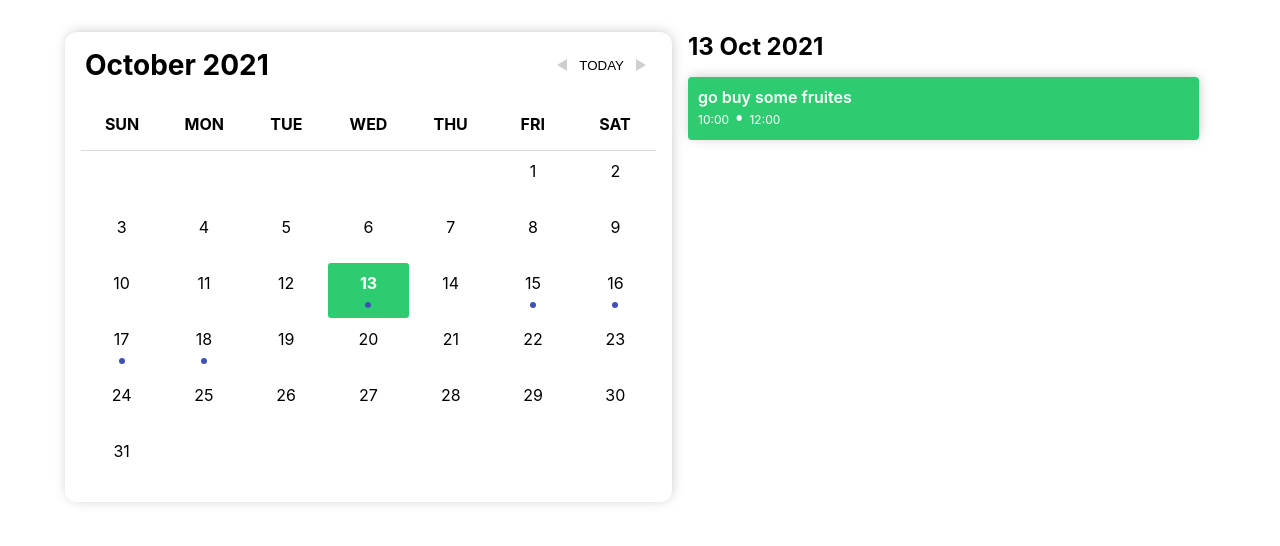
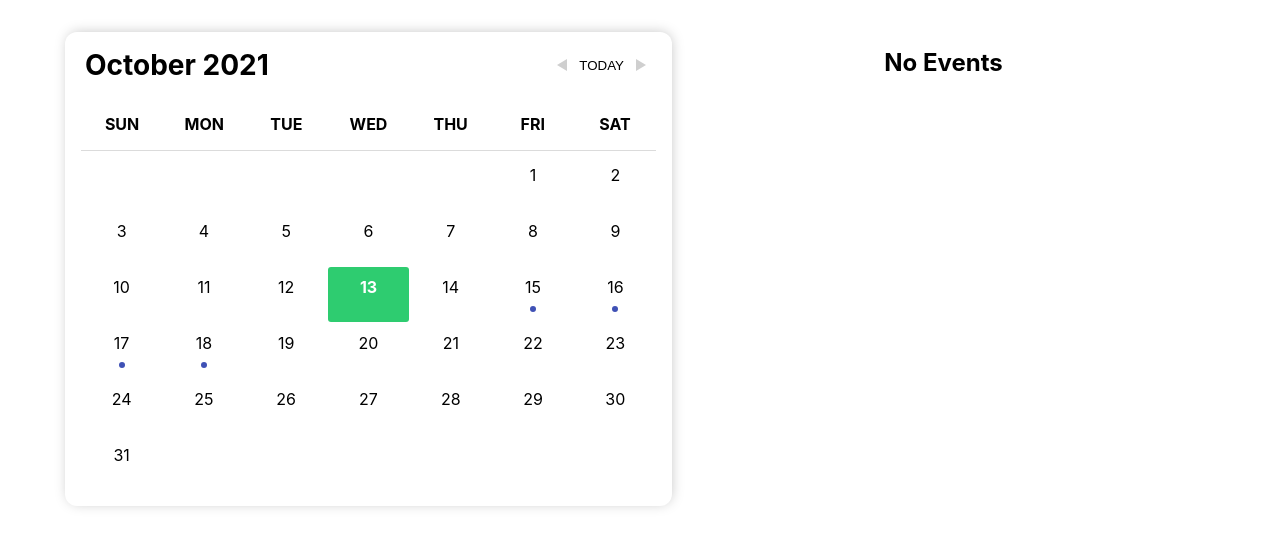
Before and after one commit to mushroomgead/my-calendar, a React (Create React App) app: page / in a window 1280 px wide. Shown: the top 546 px of the page. Built offline with nearby package versions, Linux system fonts and the light colour scheme.

Commit message:
refactor code

```diff
--- a/src/App.js
+++ b/src/App.js
@@ -8,7 +8,7 @@ import {
   selectEvent,
   setCurrentDate,
   setEventData,
-} from "./features/Event/eventSlice";
+} from "./libs/eventSlice";
 
 const Container = styled.div`
   display: flex;
--- a/src/data/events.js
+++ b/src/data/events.js
@@ -1,38 +1,32 @@
 export const EVENTS_DATA = [
   {
-    date: "2021-10-13",
-    time: "10:00",
+    date: `2021-10-15`,
+    time: `10:00`,
     durationMinute: 120,
-    title: "go buy some fruites",
+    title: `go buy some fruites`,
   },
   {
-    date: "2021-10-15",
-    time: "10:00",
+    date: `2021-10-15`,
+    time: `23:30`,
     durationMinute: 120,
-    title: "go buy some fruites",
+    title: `watch a football match`,
   },
   {
-    date: "2021-10-15",
-    time: "23:30",
-    durationMinute: 120,
-    title: "watch a football match",
+    date: `2021-10-17`,
+    time: `10:30`,
+    durationMinute: 210,
+    title: `shopping`,
   },
   {
-    date: "2021-10-17",
-    time: "10:30",
-    durationMinute: 210,
-    title: "shopping",
+    date: `2021-10-17`,
+    time: `11:30`,
+    durationMinute: 60,
+    title: `lunch with friends`,
   },
   {
-    date: "2021-10-17",
-    time: "11:30",
-    durationMinute: 60,
-    title: "lunch with friends",
-  },
-  {
-    date: "2021-10-18",
-    time: "08:00",
+    date: `2021-10-18`,
+    time: `08:00`,
     durationMinute: 480,
-    title: "office day",
+    title: `office day`,
   },
 ];
--- a/src/features/Calendar/DayList.js
+++ b/src/features/Calendar/DayList.js
@@ -1,12 +1,13 @@
 import styled, { css } from "styled-components";
 import { setDayJs, isSameDate } from "../../utils/date";
-import { checkHasEvent } from "./utils";
+import { checkHasEvents } from "./utils";
 
 const Container = styled.span`
   display: grid;
   grid-template-columns: repeat(7, 1fr);
   grid-gap: 1px;
   border-top: 1px solid #dbdbdb;
+  padding-top: 4px;
 `;
 
 const DayItem = styled.span`
@@ -52,7 +53,7 @@ export default function DayList(props) {
       ))}
       {daysInMonth?.map((date, i) => {
         const currentDate = setDayJs(`${year}-${month + 1}-${date}`);
-        const hasEvents = checkHasEvent(events, currentDate);
+        const hasEvents = checkHasEvents(events, currentDate);
         const isSelected = isSameDate(selectedDate, currentDate);
 
         return (
--- a/src/features/Calendar/MonthPicker.js
+++ b/src/features/Calendar/MonthPicker.js
@@ -10,12 +10,6 @@ const Container = styled.div`
 `;
 
 const Button = styled.button`
-  background: transparent;
-  border: 0;
-  cursor: pointer;
-`;
-
-const ButtonToday = styled.button`
   background: transparent;
   border: 0;
   cursor: pointer;
@@ -44,6 +38,7 @@ const ArrowRight = styled.div`
 const Picker = styled.div`
   display: flex;
 `;
+
 export default function MonthPicker({
   month,
   year,
@@ -56,11 +51,11 @@ export default function MonthPicker({
       <Date>{getMonthName(month, year)}</Date>
       <Picker>
         <Button onClick={setPrevMonth}>
-          <ArrowLeft></ArrowLeft>
+          <ArrowLeft />
         </Button>
-        <ButtonToday onClick={setToday}>TODAY</ButtonToday>
+        <Button onClick={setToday}>TODAY</Button>
         <Button onClick={setNextMonth}>
-          <ArrowRight></ArrowRight>
+          <ArrowRight />
         </Button>
       </Picker>
     </Container>
--- a/src/features/Calendar/index.js
+++ b/src/features/Calendar/index.js
@@ -1,10 +1,11 @@
+import { useEffect, useState } from "react";
 import styled from "styled-components";
-import { useEffect, useState } from "react";
+import { CURRENT_YEAR, CURRENT_MONTH, TODAY, setDayJs } from "../../utils/date";
 import { getNumberOfDaysInMonth } from "./utils";
+
 import DaysOfWeek from "./DaysOfWeek";
 import MonthPicker from "./MonthPicker";
 import DayList from "./DayList";
-import { CURRENT_YEAR, CURRENT_MONTH, TODAY, setDayJs } from "../../utils/date";
 
 const Container = styled.div`
   width: 50%;
--- a/src/features/Calendar/utils.js
+++ b/src/features/Calendar/utils.js
@@ -22,7 +22,7 @@ export function getNumberOfDaysInMonth(year, month) {
   };
 }
 
-export function checkHasEvent(events, currentDate) {
+export function checkHasEvents(events, currentDate) {
   return !!events.find((event) =>
     isBetweenDate(currentDate, event.startDate, event.endDate)
   );
--- a/src/features/Event/index.js
+++ b/src/features/Event/index.js
@@ -1,7 +1,7 @@
 import { useSelector } from "react-redux";
 import styled from "styled-components";
 import { setDayJs, isBetweenDate, formatDate } from "../../utils/date";
-import { selectCurrentDate, selectEvent } from "./eventSlice";
+import { selectCurrentDate, selectEvent } from "../../libs/eventSlice";
 import EmptyEvent from "./EmptyEvent";
 import EventItem from "./EventItem";
 
@@ -35,7 +35,6 @@ export default function Event() {
       <EventList>
         <Header>{formatDate(selectedDate)}</Header>
         {currentEvents.map((event) => {
-          if (!event) return null;
           return (
             <EventItem
               key={event.title}
--- a/src/features/Event/utils.js
+++ b/src/features/Event/utils.js
@@ -1,7 +1,10 @@
 import { getStartDate } from "../../utils/date";
 import { isSameDate } from "../../utils/date";
 
-export function setPeriod(event) {
+const FORMAT_TIME = "HH:mm";
+const FORMAT_DATE_TIME = "HH:mm DD MMMM YYYY";
+
+export function setPeriodTime(event) {
   const date = event.date;
   const durationMinute = event.durationMinute;
   const timeArgs = event.time.split(":");
@@ -17,8 +20,8 @@ export function setPeriod(event) {
   };
 }
 
-export const getPeriodTime = (event, selectedDate, fieldDate) => {
+export function getPeriodTime(event, selectedDate, fieldDate) {
   return isSameDate(selectedDate, event[fieldDate])
-    ? event[fieldDate].format("HH:mm")
-    : event[fieldDate].format("HH:mm DD MMMM YYYY");
-};
+    ? event[fieldDate].format(FORMAT_TIME)
+    : event[fieldDate].format(FORMAT_DATE_TIME);
+}
--- a/src/index.js
+++ b/src/index.js
@@ -1,6 +1,6 @@
 import React from "react";
 import ReactDOM from "react-dom";
-import { store } from "./app/store";
+import { store } from "./store";
 import { Provider } from "react-redux";
 import "./index.css";
 import App from "./App";
--- a/src/features/Event/eventSlice.js
+++ b/src/libs/eventSlice.js
@@ -1,10 +1,9 @@
 import { createSlice } from "@reduxjs/toolkit";
-import { TODAY } from "../../utils/date";
-import { setPeriod } from "./utils";
-import { EVENTS_DATA } from "../../data/events";
+import { TODAY } from "../utils/date";
+import { setPeriodTime } from "../features/Event/utils";
+import { EVENTS_DATA } from "../data/events";
 
 const initialState = {
-  value: 0,
   currentDate: TODAY,
   list: [],
 };
@@ -17,12 +16,11 @@ export const eventSlice = createSlice({
       state.currentDate = action.payload;
     },
     setEventData: (state) => {
-      state.list = EVENTS_DATA.map((event) => setPeriod(event));
+      state.list = EVENTS_DATA.map((event) => setPeriodTime(event));
     },
   },
 });
 
-export const selectCount = (state) => state.events.value;
 export const selectEvent = (state) => state.events.list;
 export const selectCurrentDate = (state) => state.events.currentDate;
 
--- a/src/app/store.js
+++ b/src/store.js
@@ -1,5 +1,5 @@
 import { configureStore } from "@reduxjs/toolkit";
-import EventReducer from "../features/Event/eventSlice";
+import EventReducer from "./libs/eventSlice";
 
 export const store = configureStore({
   reducer: {
```
